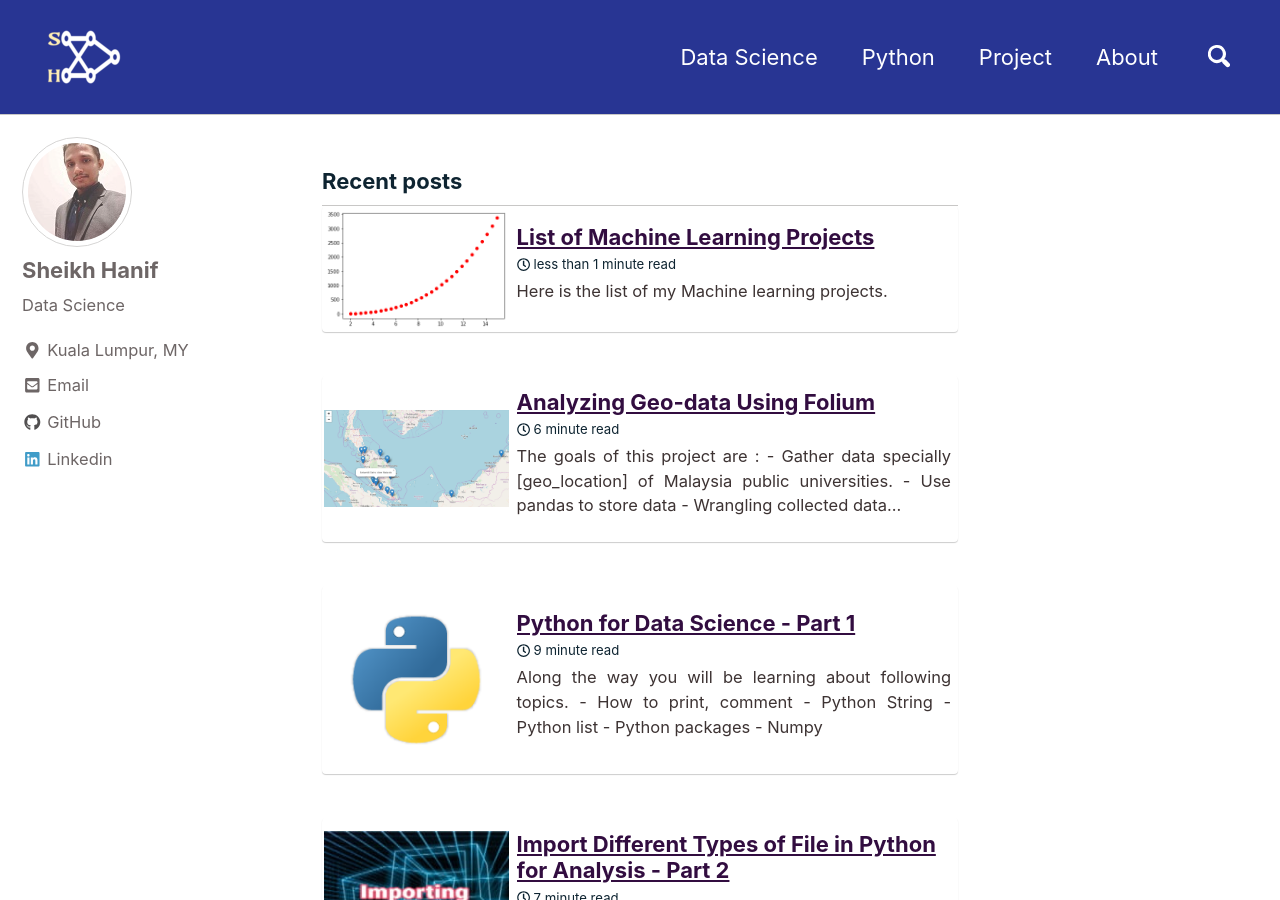
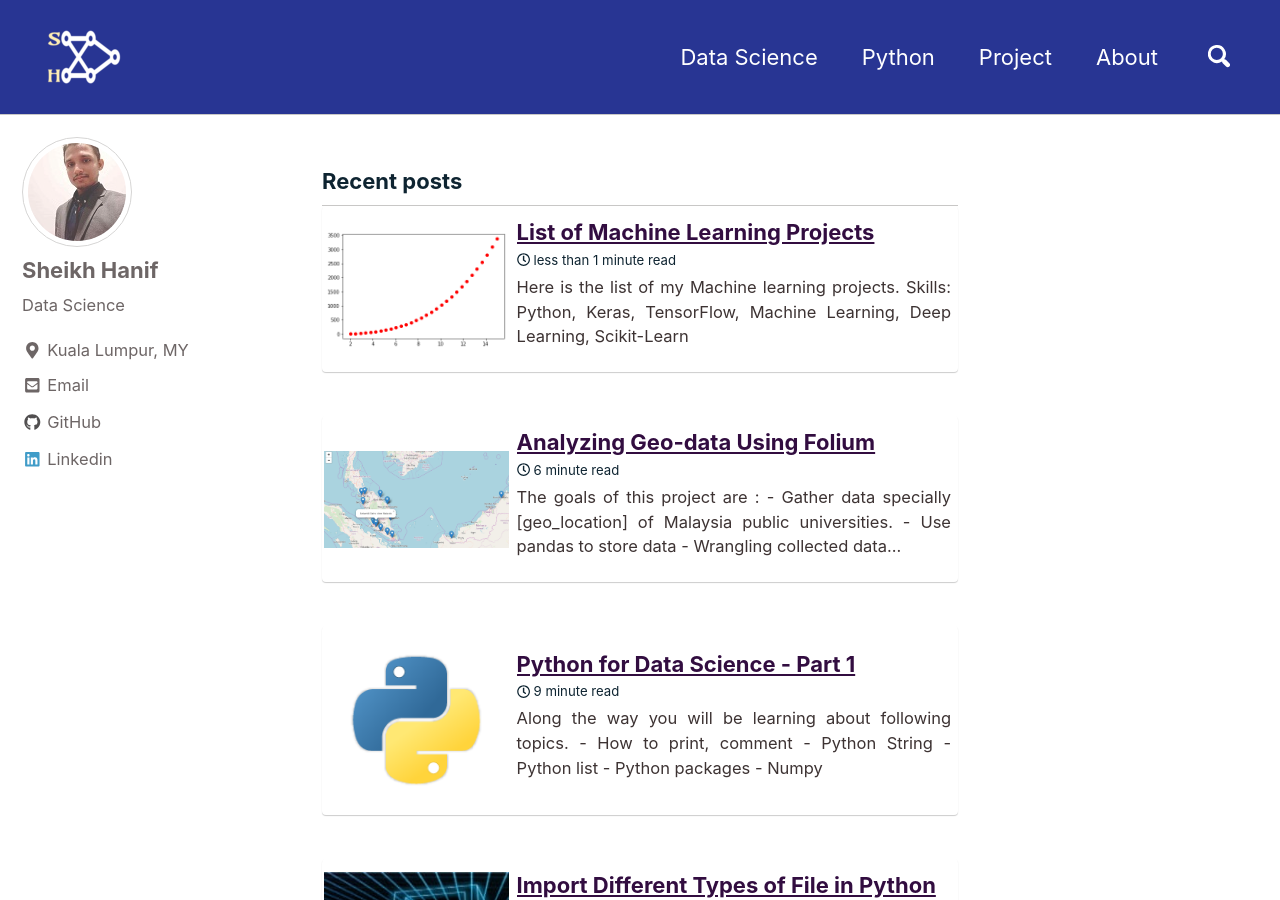
Before and after one commit to sheikhhanif/sheikhhanif.github.io, a Jekyll site: the page built from index.html, in a window 1280 px wide and 900 px high. Built offline with Jekyll 4.4.1, drawn with Linux system fonts in a browser that asks for light colours; cached includes are drawn as plain includes; nearby versions of some CDN libraries; the list of posts is cut into pages by our own code; comment, search, counter and statistics services are not loaded.

Commit message:
'ml project updated'

```diff
--- a/_posts/2019-04-30-Machine Learning Project.md
+++ b/_posts/2019-04-30-Machine Learning Project.md
@@ -4,20 +4,20 @@ date: 2019-04-20
 header:
   teaser: /assets/images/pyplot/output_14_0.png
 tags: [project, mlproject]
-excerpt: "Here is the list of my Machine learning projects. "
+excerpt: "Here is the list of my Machine learning projects. Skills: Python, Keras, TensorFlow, Machine Learning, Deep Learning, Scikit-Learn"
 ---
-## App Recommendation System
+### App Recommendation System
 A recommendation system based on customer reviews on Amazon App Store.
 [Go to Repository](https://github.com/sheikhhanif/encryption.git){:target="_blank"}
 
 
-## Performance-Comparison-Between-RNN-and-LSTM
+### Performance-Comparison-Between-RNN-and-LSTM
 In this project we have run experiment on UCI Human Activity Recognition Dataset to evaluate RNN and LSTM model performance. It turns out that LSTM outperforms RNN model.
 [Go to Repository](https://github.com/sheikhhanif/Performance-Comparison-Between-RNN-and-LSTM-Model){:target="_blank"}
 
-## Xray image Analysis
+### Xray image Analysis
 In this project we have built a model which can detect pneumonia from xray images.
 [Go to Repository](https://github.com/sheikhhanif/X_ray-Image-Processing){:target="_blank"}
 
-## More projects
+### More projects
 [Go to my Github](https://github.com/sheikhhanif/){:target="_blank"}
```
